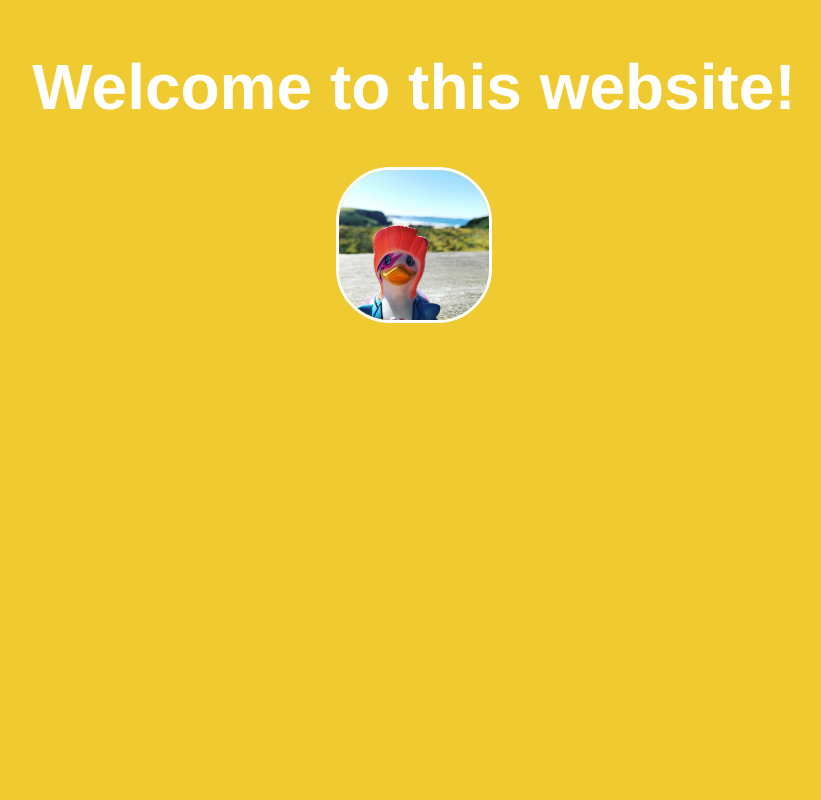
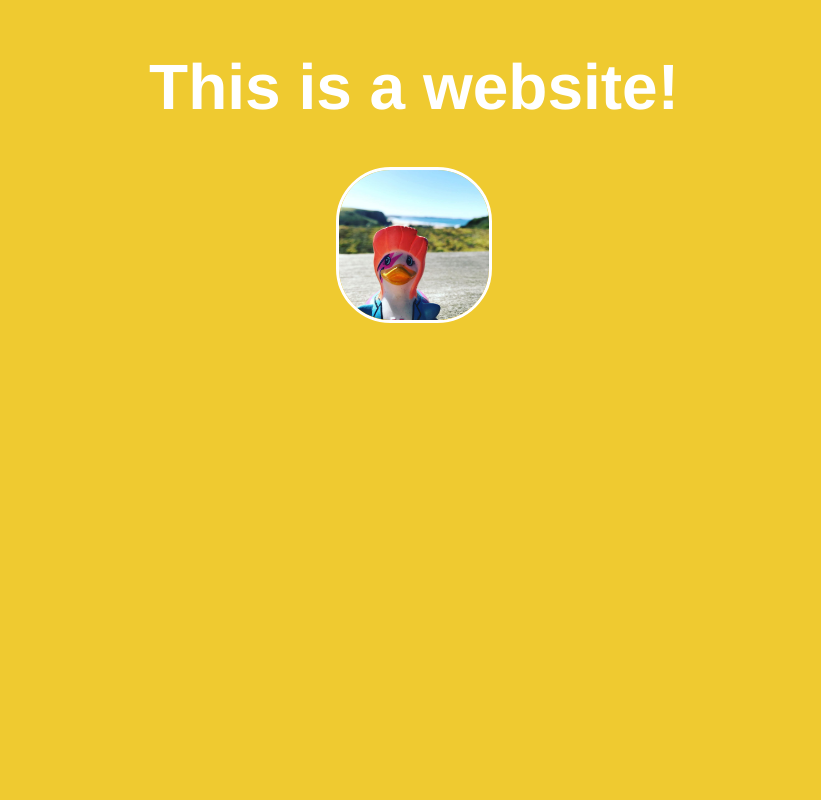
Before and after one commit to gsummerson/beginners-week-one-master, a plain HTML site: page website-folder/index.html in a window 1280 px wide. Shown: the top 800 px of the page, without its empty margins (276-1097 px from the left). Drawn offline with Linux system fonts and the light colour scheme.

Commit message:
Changed titles
Change text in titles

```diff
--- a/website-folder/index.html
+++ b/website-folder/index.html
@@ -7,7 +7,7 @@
 
 <body>
   <div>
-  <h1>Welcome to this website!</h1>
+  <h1>This is a website!</h1>
 
   <img src="images/duck.jpg" alt="A local image" width="150px">
 </div>
```
